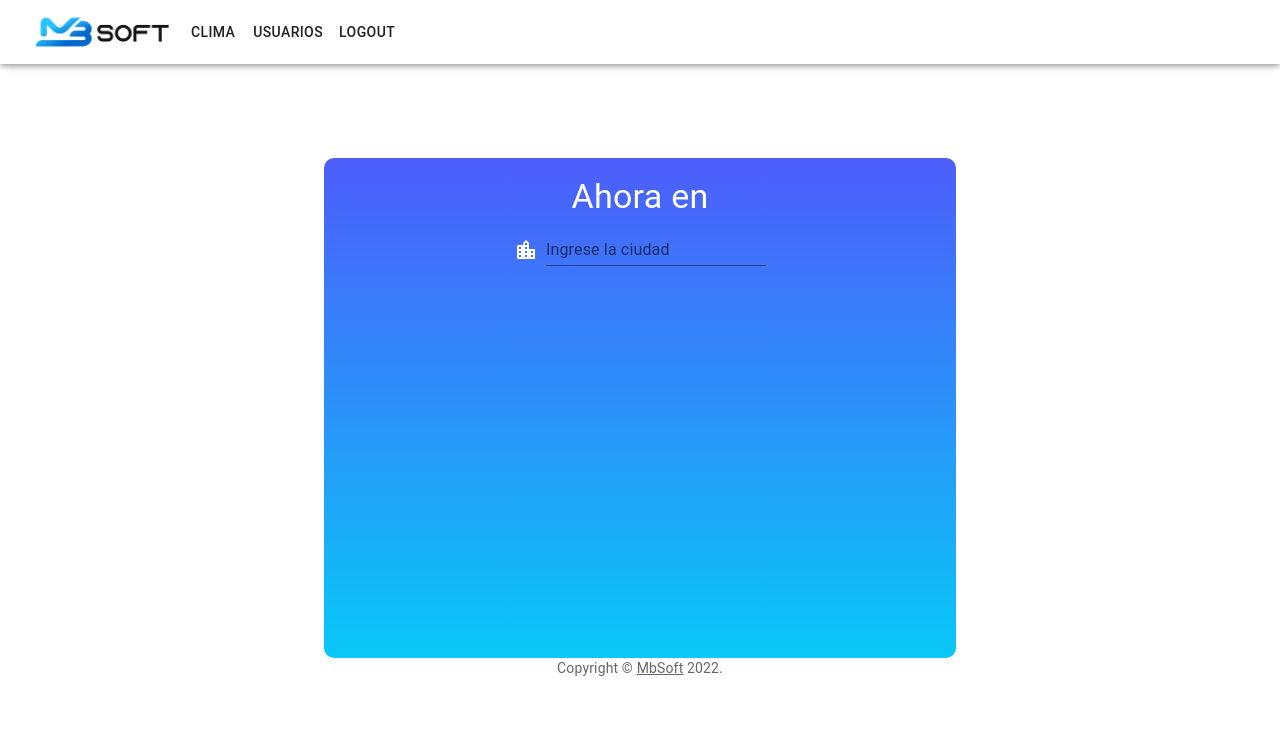
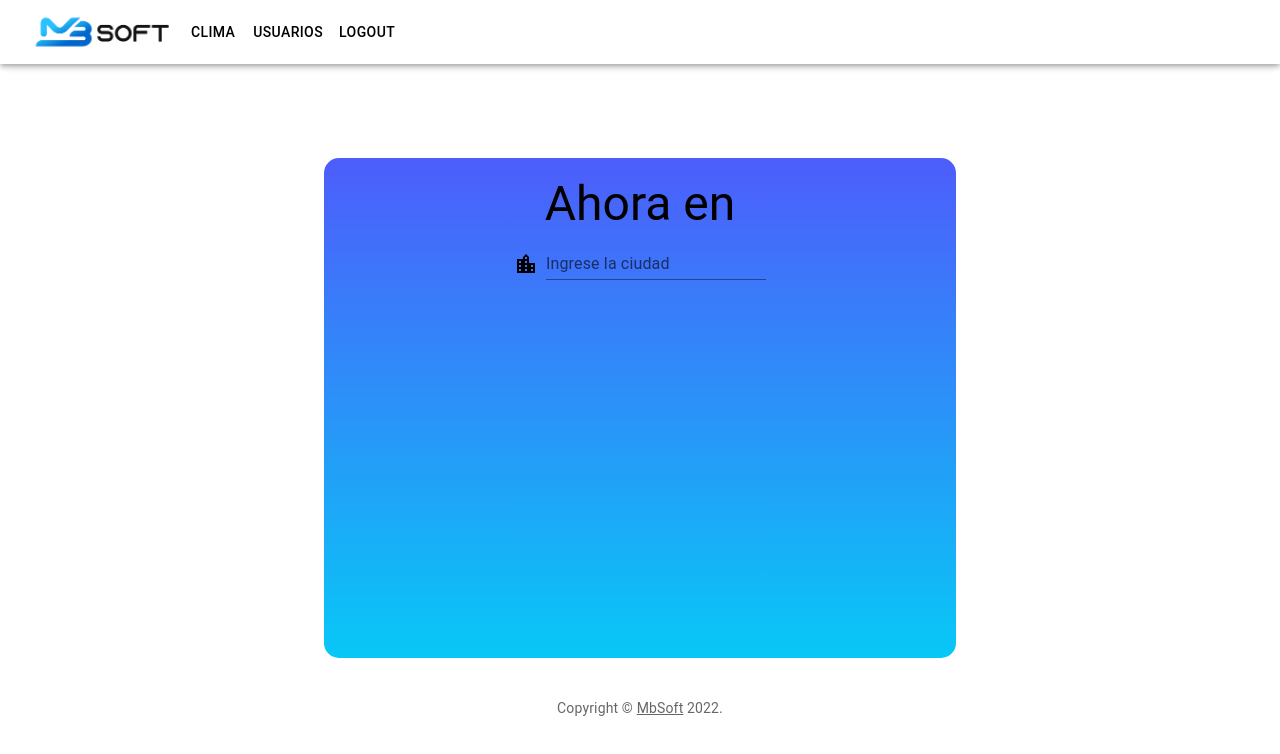
Before and after one commit to theinsideshine/crud-weather-react-app, a React (Create React App) app: page /auth/login in a window 1280 px wide. Both pictures are taken after typing "name@example.com", "Sample123" into the empty fields and a click on the button "ENTRAR". Shown: the top 754 px of the page. Built offline with nearby package versions, Linux system fonts and the light colour scheme.

Commit message:
Se agrego soporte para theme

```diff
--- a/src/App.js
+++ b/src/App.js
@@ -1,15 +1,34 @@
 import * as React from 'react';
 import { Provider } from 'react-redux';
+import { AppRouter } from './routers/AppRouter';
 import { store } from './store/store';
 
+import { createTheme, ThemeProvider } from '@material-ui/core/styles';
+import { green, purple } from '@material-ui/core/colors';
 
 
-import { AppRouter } from './routers/AppRouter';
+const  theme = createTheme ({
+      palette: {
+            primary: {
+                  main: '#000000'
+            },
+            text:{
+                  primary: "#000000"
+                }
+
+      },
+      root: {
+            backgroundColor: green
+      }
+})
+
 
 export default function App() {
   return(
+      <ThemeProvider theme={theme}>
         <Provider store={ store }>
-              <AppRouter />
-          </Provider>
+                    <AppRouter />
+        </Provider>
+      </ThemeProvider>
        )
   }
--- a/src/components/UI/Footer.js
+++ b/src/components/UI/Footer.js
@@ -8,6 +8,8 @@ import Link from '@mui/material/Link';
 export const Copyright=() => {
     return (
       <Typography variant="body2" color="text.secondary" align="center">
+        <br></br>
+        <br></br>
         {'Copyright © '}
         <Link color="inherit" href="https://www.mbsoft.com.ar/">
           MbSoft
--- a/src/components/UI/Header.js
+++ b/src/components/UI/Header.js
@@ -140,7 +140,8 @@ const Header = props => {
                   const { menuTitle, pageURL } = menuItem;
                   return (
                         <Button
-                          sx={{ my: 2, color: 'white'}}
+                        color='primary'
+                          sx={{ my: 2,}}
                           key={index}
                           onClick={() => handleClick(pageURL)}>
                           {menuTitle}
--- a/src/components/weather/weather.js
+++ b/src/components/weather/weather.js
@@ -12,18 +12,15 @@ import WeatherIcon from './WeatherIcon';
 
 
 
-const useStyles = makeStyles({
+const useStyles = makeStyles((theme) =>({
 
   tempContainer:{
 
       paddingTop: '35px',
      color: '#FFFFFF'
 
-  },
-  text:{
-      color: '#FFFFFF',
   }
-});
+}));
 
 
 
@@ -42,7 +39,6 @@ const Weather = (props) => {
     const [error, setError] = useState(true);        // Datos del clima validos
 
 
-
        useEffect(() => {
 
             const ApiCall = async () => {
@@ -53,7 +49,6 @@ const Weather = (props) => {
 
                 const response = await fetch(url);
                 const data = await response.json();
-
 
 
 
@@ -72,8 +67,7 @@ const Weather = (props) => {
         }
 
     ApiCall();
-    //console.log(weather);
-    //console.log(error);
+
 
       },[findCity, city]);
 
@@ -82,7 +76,7 @@ const Weather = (props) => {
            <>
 
 
-            <Grid container >
+            <Grid container className={classes.root} >
                 <Grid item xs={1} sm={3}>
                 </Grid>
 
@@ -92,24 +86,25 @@ const Weather = (props) => {
                                 marginTop: 150,
                                 height: 500,
                                 background: 'linear-gradient(180deg,#4D5DFB,#08C8F6)',
-                                borderRadius: 10,
+                                borderRadius: 15,
 
                             }}>
                                 <br></br>
                              <Typography
-                                className={classes.text}
-                                variant='h4'
+                                color='textPrimary'
+                                variant='h3'
                                 align='center'>
                                  Ahora en
                              </Typography>
 
                              <Box>
                                  <Box sx={{ display: 'flex', alignItems: 'flex-end', justifyContent: 'center'}}>
-                                     <LocationCity sx={{ mr: 1, my: 0.5, color: 'white'}}/>
+                                     <LocationCity sx={{ mr: 1, my: 0.5}}/>
                                      <TextField
-                                        id="standard-basic"
-                                        variant="standard"
-                                        label="Ingrese la ciudad"
+                                        autoComplete='off'
+                                        id='standard-basic'
+                                        variant='standard'
+                                        label='Ingrese la ciudad'
                                         value={city}
                                         onChange={(e) => setCity(e.target.value)}
                                         onKeyDown={(e) =>{
@@ -129,6 +124,7 @@ const Weather = (props) => {
                                 <>
                              <br></br>
                              <Typography
+                                color='textPrimary'
                                 className={classes.text}
                                 variant='h5'
                                 align='center'>
@@ -139,13 +135,13 @@ const Weather = (props) => {
                             <Grid container spacing={2}>
                                 <Grid item xs={6}>
                                         <WeatherIcon  code={1000} isDay={1}
-                                                      color={{fill: '#fff'}}>
+                                                      color={{fill: '#000'}}>
                                          </WeatherIcon>
                                 </Grid>
 
                                 <Grid item xs={6} >
                                     <Typography
-                                             className={classes.tempContainer}
+                                             color='textPrimary'
                                              variant='h2'
                                              align='center'>
                                    {weather.main.temp}  <sup style={{ fontSize: '35px'}}>°C</sup>
@@ -156,11 +152,11 @@ const Weather = (props) => {
                                 <Grid item xs={12} className={classes.tempContainer}>
                                 <br></br>
                                 <br></br>
-                                    <Typography className='properties__value'
+                                    <Typography color='textPrimary'
                                                 variant='h5'
                                                 align='center'>
 
-                                            {weather.wind.speed}<span>m/s</span>  {weather.main.pressure}<span>mm Hg</span> {weather.clouds.all}<span>%</span>
+                                            {weather.wind.speed}<span>m/s</span>   {weather.main.pressure}<span>mmHg</span>  {weather.clouds.all}<span>%</span>
                                     </Typography>
                                 </Grid>
 
@@ -190,3 +186,7 @@ const Weather = (props) => {
 
 
 export default Weather;
+
+
+//className={classes.text}
+//sx={{ input: { color: 'white' } }}
```
